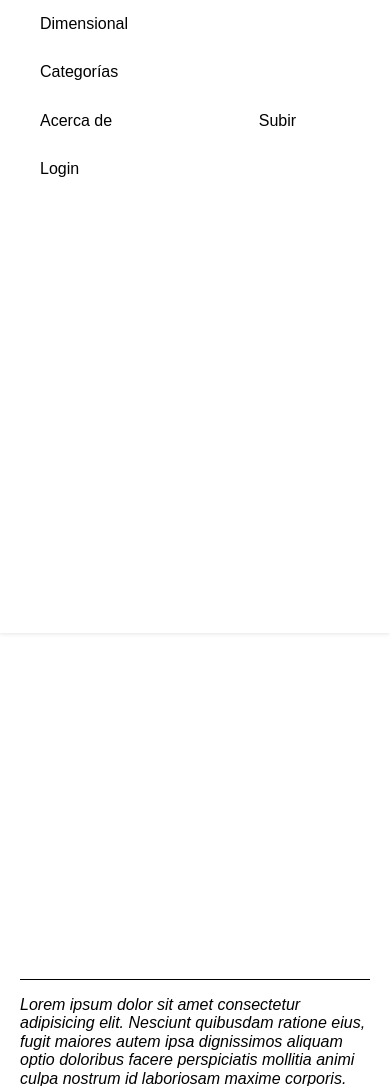
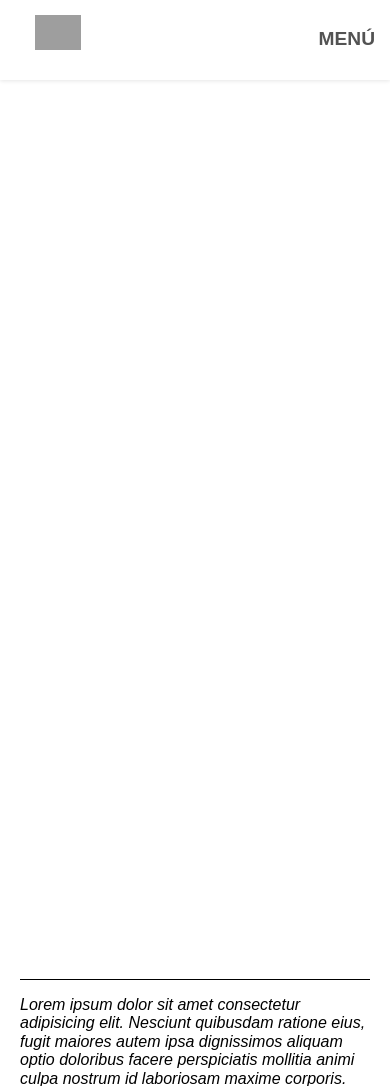
Before and after one commit to migvidal/dimensional, a PHP site: page /categorias.php in a window 390 px wide. Shown: the top 1086 px of the page. Run offline with PHP 8.4, Linux system fonts and the light colour scheme; data that the repository does not hold is empty; grey boxes are pictures that could not be loaded.

Commit message:
faltan-estilos-categ

```diff
--- a/includes/header-vacio.php
+++ b/includes/header-vacio.php
@@ -1,5 +1,7 @@
 <nav id='barra-menu'>
     <ul>
-        <li><a href='index.php'>Dimensional</a></li>
+        <li><a href='index.php'>
+                <img id="logo" src="img/logo-con-nombre.png" alt="Dimensional">
+            </a></li>
     </ul>
 </nav>
--- a/includes/header.php
+++ b/includes/header.php
@@ -1,7 +1,9 @@
-<nav id='barra-menu'>
+<nav id='barra-menu' class="minimizado">
     <div class="wrapper">
         <ul>
-            <li><a id="index" href='index.php'>Dimensional</a></li>
+            <li><a id="index" href='index.php'>
+                    <img id="logo" src="img/logo-con-nombre.png" alt="Dimensional">
+                </a></li>
             <li><a id="categ" href='categorias.php'>Categorías</a></li>
             <li><a id="about" href='about.php'>Acerca de</a></li>
             <!--<li><a id="buscar" href='#'>Buscar</a></li>-->
@@ -10,18 +12,22 @@
             <?php if (isset($_SESSION['user_id'])) {
                 ?>
 
-                <li class="opcion-usuario"><b><?php echo $_SESSION['nombre_usuario']; ?></b>
+                <li class="opcion-usuario">
 
-                    <a href="usuario.php?u=<?php echo $_SESSION['nombre_usuario']; ?>">Perfil</a></li>
+                    <a href="usuario.php?u=<?php echo $_SESSION['nombre_usuario']; ?>">
+                        <b><?php echo $_SESSION['nombre_usuario']; ?></b>
+                    </a>
+                </li>
                 <li class="opcion-usuario"><a href='logout.php'>Cerrar sesión</a></li>
 
             <?php } else { ?>
-                <li class="opcion-usuario"><a href='login.php'>Login</a></li>
+                <li id="btn-login" class="opcion-usuario"><a href='login.php'>Iniciar sesión</a></li>
 
             <?php } ?>
 
-
+            <li id="btn-menu" onclick=""><button>menú</button></li>
         </ul>
 
     </div>
 </nav>
+<script src="script.js"></script>
--- a/login.php
+++ b/login.php
@@ -33,7 +33,7 @@ if (isset($_SERVER['HTTP_REFERER'])) {
 <?php include_once ('includes/header-vacio.php')?>
 <div class="wrapper">
     <div class="formulario-centrado">
-        <h1>Login</h1>
+        <h1>Iniciar sesión</h1>
         <form action="validar_login.php" method="POST">
             <label for="user">Usuario </label>
             <input type="text" name="user" id="user">
--- a/script.js
+++ b/script.js
@@ -1,7 +1,12 @@
 /* JAVASCRIPT GENERAL */
 
 
-/* Variables generales */
+/* Header */
+let btnMenu = document.getElementById("btn-menu");
+let menu = document.getElementById("barra-menu");
+btnMenu.onclick = function () {
+    menu.classList.toggle('minimizado');
+}
 
 
 /* Formularios */
--- a/style.css
+++ b/style.css
@@ -357,7 +357,7 @@ template {
     --gris: #535353;
     --gris-claro: gray;
     --gris-muy-claro: #dddddd;
-    --color-principal: #00f8fe;
+    --color-principal: #3351c5;
 }
 
 /* /NORMALIZE */
@@ -421,29 +421,44 @@ section ul > li {
     box-shadow: 0 1px 4px 0 rgba(0,0,0,.1);
     z-index: 100;
     vertical-align: middle;
+
+    overflow:hidden;
+    height:auto;
+    max-height:80vh;
+    transition:max-height 0.3s ease-out;
 }
 
 #barra-menu ul {
     display: flex;
     justify-content: center;
+    align-items: center;
     margin: 0;
     padding: 0;
 }
 #barra-menu li {
     flex: 10;
     margin: 15px;
+    display: inline;
+    vertical-align: middle;
 }
 
-#barra-menu .opcion-usuario {
-    flex: 2 auto;
+
+#barra-menu a {
+    display: inline-block;
 }
 
-#barra-menu a {
+#barra-menu a,
+#barra-menu button {
     color: black;
-    font-size: 1rem;
+    font-size: 1.2rem;
     text-decoration: none;
     text-align: center;
-    padding: 20px 5px;
+    background: none;
+    border: none;
+}
+#barra-menu button {
+    background: none;
+    border: none;
 }
 
 #barra-menu a:hover {
@@ -453,6 +468,29 @@ section ul > li {
 #barra-menu a:target {
     border-bottom: 1px solid var(--color-principal);
 }
+#btn-menu {
+    display: inline;
+    margin: 0;
+    position: fixed;
+    top: .8em;
+    right: 0;
+}
+#btn-menu > button{
+    text-transform: uppercase;
+    font-weight: bold;
+    color: var(--gris);
+    padding: 0;
+}
+#btn-menu > button:hover{
+    cursor: pointer;
+}
+
+#logo {
+    height: 1.8em;
+}
+
+
+
 
 /* mensaje error/info */
 div.mensaje-info,
@@ -462,6 +500,7 @@ div.mensaje-generico {
     display: inline-block;
     padding: 5px 40px;
     margin: 20px;
+    border-radius: 5px;
 }
 
 div.mensaje-info {
@@ -633,7 +672,7 @@ form input.display-none {
 }
 
 form input,
-form button {
+form button, #btn-login {
     display: block;
     margin: 10px 0;
     border-radius: 6px;
@@ -641,10 +680,18 @@ form button {
 }
 
 form input[type=submit],
-form button {
+form button, #btn-login {
     background-color: #131313;
     color: whitesmoke;
     border: none;
+    border-radius: 6px;
+}
+#btn-login {
+    text-align: center;
+    background-color: var(--color-principal);
+}
+#btn-login a {
+    color: whitesmoke;
 }
 
 form input[type=submit].btn-eliminar {
@@ -712,10 +759,15 @@ form#datos-subida {
 }
 
 
+@media screen and (min-width: 801px) {
+    #btn-menu {
+        display: none !important;
+    }
+}
 @media screen and (max-width: 800px) {
     #barra-menu {
         overflow: hidden;
-        height: 75vh;
+        min-height: 50px;
     }
     #barra-menu ul {
         flex-wrap: wrap;
@@ -723,7 +775,11 @@ form#datos-subida {
     #barra-menu li {
         flex: 1 1 50%;
     }
-    #barra-menu .opcion-usuario {
-        flex: 1 1 25%;
+    #barra-menu.minimizado {
+        max-height:0;
+        min-height: 5em;
     }
 }
+@media screen and (max-width: 600px) {
+
+}
--- a/upload.php
+++ b/upload.php
@@ -30,7 +30,7 @@ if (!isset($_SESSION['user_id'])) {
 
 
     <form action="preview_upload.php" method="post" enctype="multipart/form-data">
-        <label for="archivo-modelo">Archivo (solo extensiones .x o .y): </label>
+        <label for="archivo-modelo">Elige un modelo 3d (solo extensiones .glb): </label>
         <input type="file" name="archivo-modelo" id="archivo-modelo">
         <input type="submit" name="submit" value="Subir">
         <!-- Mensajes error -->
```
